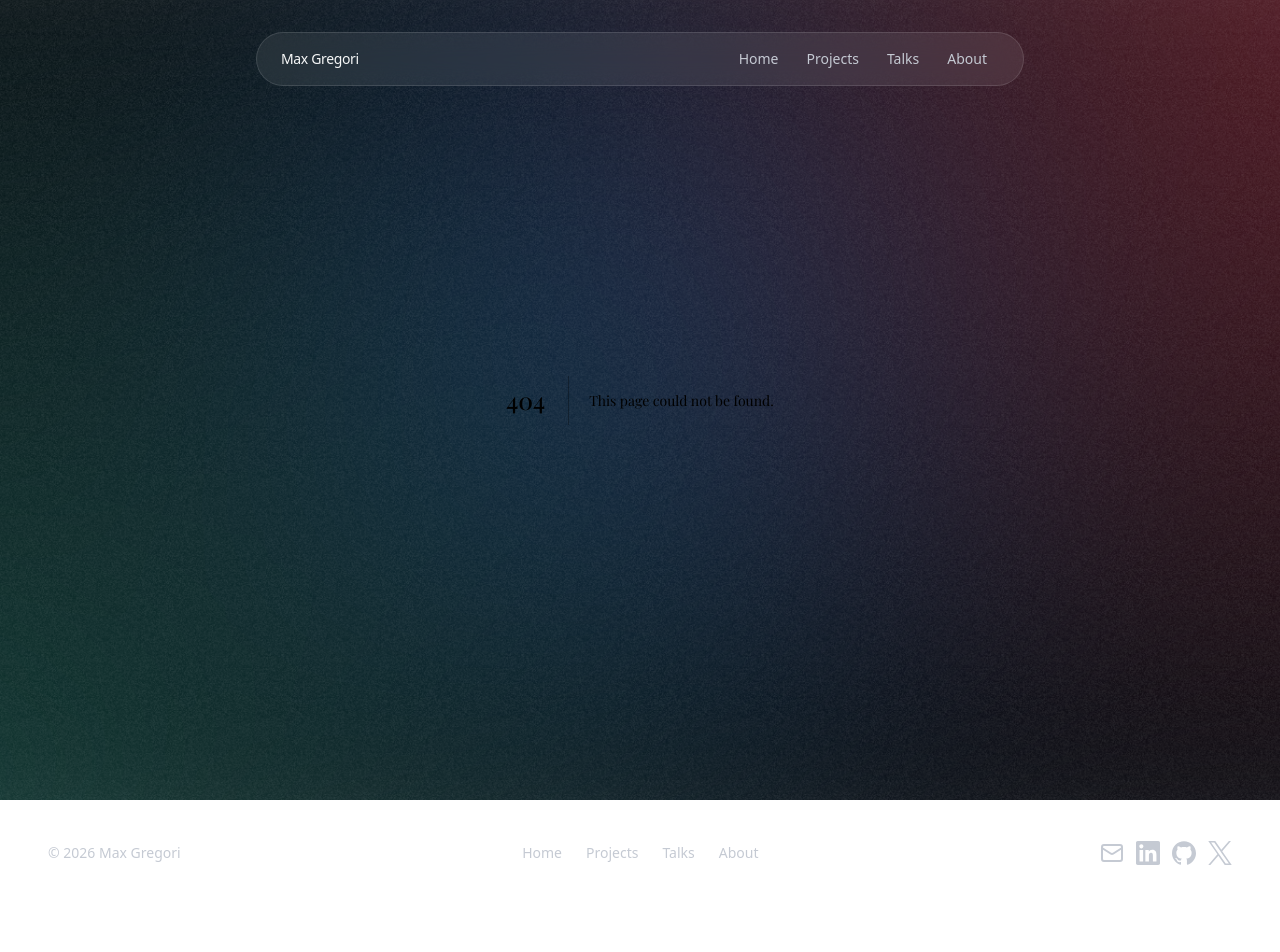
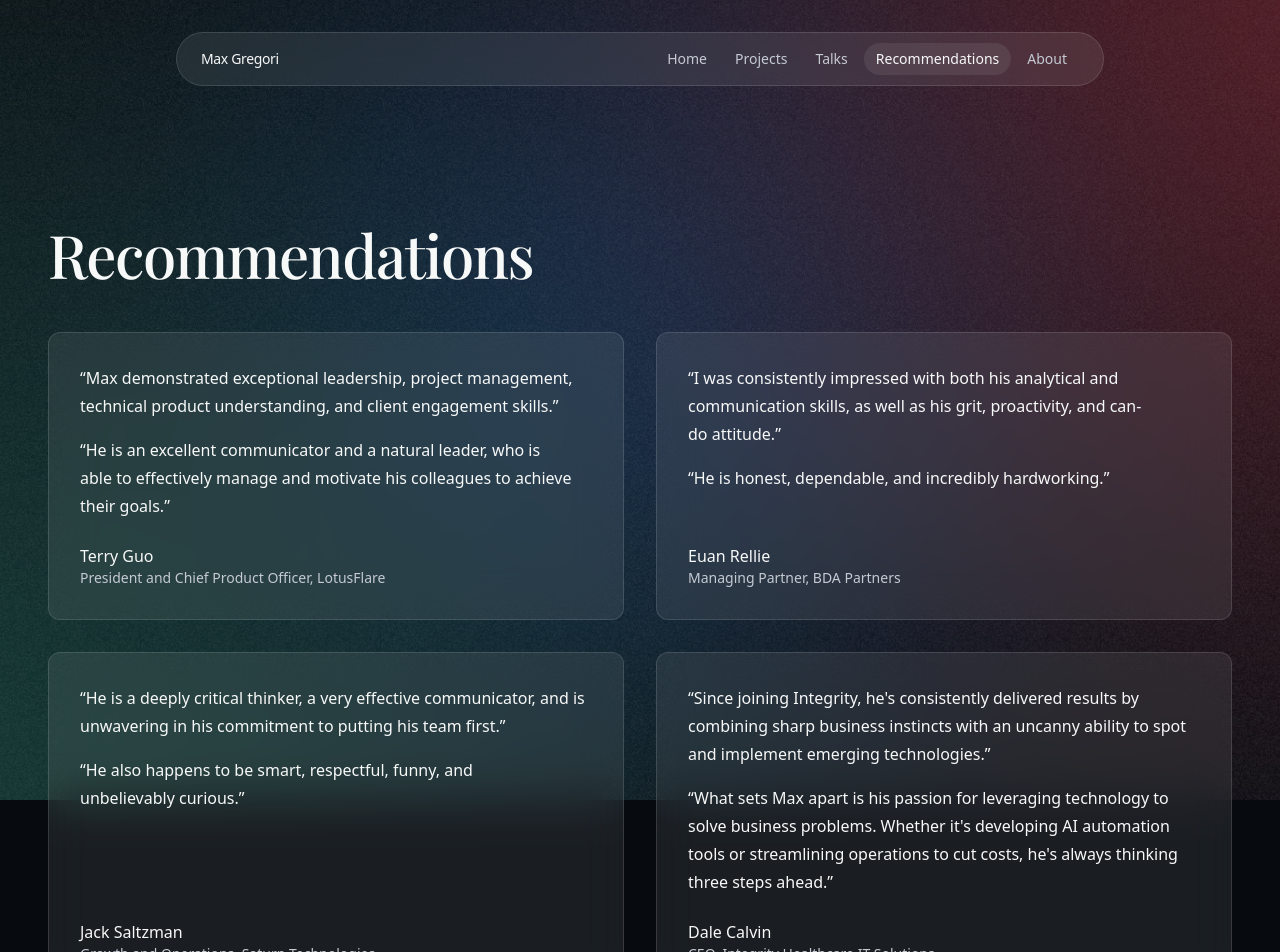
Before and after one commit to maximusgregori/personal-website-v2, a Next.js app: page /recommendations in a window 1280 px wide. Before the commit this address had no page. Shown: the top 952 px of the page. Before the commit the page ends 905 px from the top, so only its background shows below. Built offline with nearby package versions, Linux system fonts and the light colour scheme; a web font is replaced by a local one.

Commit message:
Add a Recommendations page and correct the SCA surgery-center count.
The page uses highlights from the recommendation letters, with a wider nav so the new item fits. SCA Health now reads 200+ surgery centers covered.

```diff
--- /dev/null
+++ b/app/recommendations/page.tsx
@@ -0,0 +1,15 @@
+import { RecommendationsGrid } from "@/components/recommendations-grid";
+
+export const metadata = {
+  title: "Recommendations · Max Gregori",
+  description: "Letters of recommendation.",
+};
+
+export default function RecommendationsPage() {
+  return (
+    <main className="isolate flex flex-1 flex-col">
+      <div className="pointer-events-none h-20 shrink-0 lg:h-24" aria-hidden />
+      <RecommendationsGrid />
+    </main>
+  );
+}
--- a/components/footer59.tsx
+++ b/components/footer59.tsx
@@ -27,6 +27,7 @@ const LINKS = [
   { name: "Home", href: "/" },
   { name: "Projects", href: "/projects" },
   { name: "Talks", href: "/talks" },
+  { name: "Recommendations", href: "/recommendations" },
   { name: "About", href: "/about" },
 ] as const;
 
--- a/components/linear/linear-close.tsx
+++ b/components/linear/linear-close.tsx
@@ -49,6 +49,13 @@ export function LinearClose({ className }: Props) {
           </Link>
           <span className="text-muted-foreground"> · </span>
           <Link
+            href="/recommendations"
+            className="text-foreground underline-offset-4 hover:underline"
+          >
+            Recommendations
+          </Link>
+          <span className="text-muted-foreground"> · </span>
+          <Link
             href="/about"
             className="text-foreground underline-offset-4 hover:underline"
           >
--- a/components/navbar6.tsx
+++ b/components/navbar6.tsx
@@ -10,6 +10,7 @@ const ITEMS = [
   { label: "Home", href: "/" },
   { label: "Projects", href: "/projects" },
   { label: "Talks", href: "/talks" },
+  { label: "Recommendations", href: "/recommendations" },
   { label: "About", href: "/about" },
 ];
 
@@ -24,7 +25,7 @@ const Navbar6 = ({ className }: Navbar6Props) => {
   return (
     <section
       className={cn(
-        "absolute top-5 left-1/2 z-50 w-[min(94%,48rem)] -translate-x-1/2 rounded-full border border-white/12 bg-glass backdrop-blur-md lg:top-8",
+        "absolute top-5 left-1/2 z-50 w-[min(94%,58rem)] -translate-x-1/2 rounded-full border border-white/12 bg-glass backdrop-blur-md lg:top-8",
         className
       )}
     >
--- /dev/null
+++ b/components/recommendations-grid.tsx
@@ -0,0 +1,86 @@
+import { cn } from "@/lib/utils";
+
+const RECOMMENDATIONS = [
+  {
+    name: "Terry Guo",
+    role: "President and Chief Product Officer, LotusFlare",
+    quotes: [
+      "Max demonstrated exceptional leadership, project management, technical product understanding, and client engagement skills.",
+      "He is an excellent communicator and a natural leader, who is able to effectively manage and motivate his colleagues to achieve their goals.",
+    ],
+  },
+  {
+    name: "Euan Rellie",
+    role: "Managing Partner, BDA Partners",
+    quotes: [
+      "I was consistently impressed with both his analytical and communication skills, as well as his grit, proactivity, and can-do attitude.",
+      "He is honest, dependable, and incredibly hardworking.",
+    ],
+  },
+  {
+    name: "Jack Saltzman",
+    role: "Growth and Operations, Saturn Technologies",
+    quotes: [
+      "He is a deeply critical thinker, a very effective communicator, and is unwavering in his commitment to putting his team first.",
+      "He also happens to be smart, respectful, funny, and unbelievably curious.",
+    ],
+  },
+  {
+    name: "Dale Calvin",
+    role: "CEO, Integrity Healthcare IT Solutions",
+    quotes: [
+      "Since joining Integrity, he's consistently delivered results by combining sharp business instincts with an uncanny ability to spot and implement emerging technologies.",
+      "What sets Max apart is his passion for leveraging technology to solve business problems. Whether it's developing AI automation tools or streamlining operations to cut costs, he's always thinking three steps ahead.",
+    ],
+  },
+  {
+    name: "Frederic Darguesse",
+    role: "GM, MediReport",
+    quotes: [
+      "His problem-solving skills improved our project outcomes and customer satisfaction.",
+      "He showed leadership and a pragmatic, problem solving mindset when hitting difficulties.",
+    ],
+  },
+] as const;
+
+type Props = {
+  className?: string;
+};
+
+export function RecommendationsGrid({ className }: Props) {
+  return (
+    <section className={cn("py-24 md:py-32", className)}>
+      <div className="flex w-full flex-col gap-10 px-6 lg:gap-12 lg:px-12">
+        <h1 className="max-w-[20ch] text-4xl font-medium tracking-tight text-balance text-foreground md:text-5xl lg:text-6xl">
+          Recommendations
+        </h1>
+        <div className="grid grid-cols-1 gap-6 sm:grid-cols-2 lg:gap-8">
+          {RECOMMENDATIONS.map((item) => (
+            <article
+              key={item.name}
+              className="flex flex-col gap-6 rounded-xl bg-glass p-6 backdrop-blur-xl inset-ring inset-ring-white/12 sm:p-8"
+            >
+              <blockquote className="flex flex-col gap-4 text-lg/8 text-pretty text-foreground sm:text-base/7">
+                {item.quotes.map((quote) => (
+                  <p key={quote}>
+                    {"\u201C"}
+                    {quote}
+                    {"\u201D"}
+                  </p>
+                ))}
+              </blockquote>
+              <cite className="mt-auto not-italic">
+                <span className="block font-medium text-foreground">
+                  {item.name}
+                </span>
+                <span className="block text-base text-muted-foreground sm:text-sm">
+                  {item.role}
+                </span>
+              </cite>
+            </article>
+          ))}
+        </div>
+      </div>
+    </section>
+  );
+}
--- a/components/stats8.tsx
+++ b/components/stats8.tsx
@@ -2,7 +2,7 @@ import { cn } from "@/lib/utils";
 
 const STATS = [
   { value: "250+", label: "Projects directed" },
-  { value: "500+", label: "Surgery centers" },
+  { value: "200+", label: "Surgery centers covered" },
   { value: "60+", label: "Clinical go-lives" },
   { value: "40%", label: "Faster approvals" },
 ] as const;
@@ -48,7 +48,7 @@ const Stats8 = ({ className }: Props) => {
                 <dt className="font-display text-5xl font-medium tracking-tight tabular-nums text-foreground md:text-6xl">
                   {stat.value}
                 </dt>
-                <dd className="truncate font-sans text-base/7 text-muted-foreground sm:text-sm/6">
+                <dd className="font-sans text-base/7 text-pretty text-muted-foreground sm:text-sm/6">
                   {stat.label}
                 </dd>
               </div>
```
